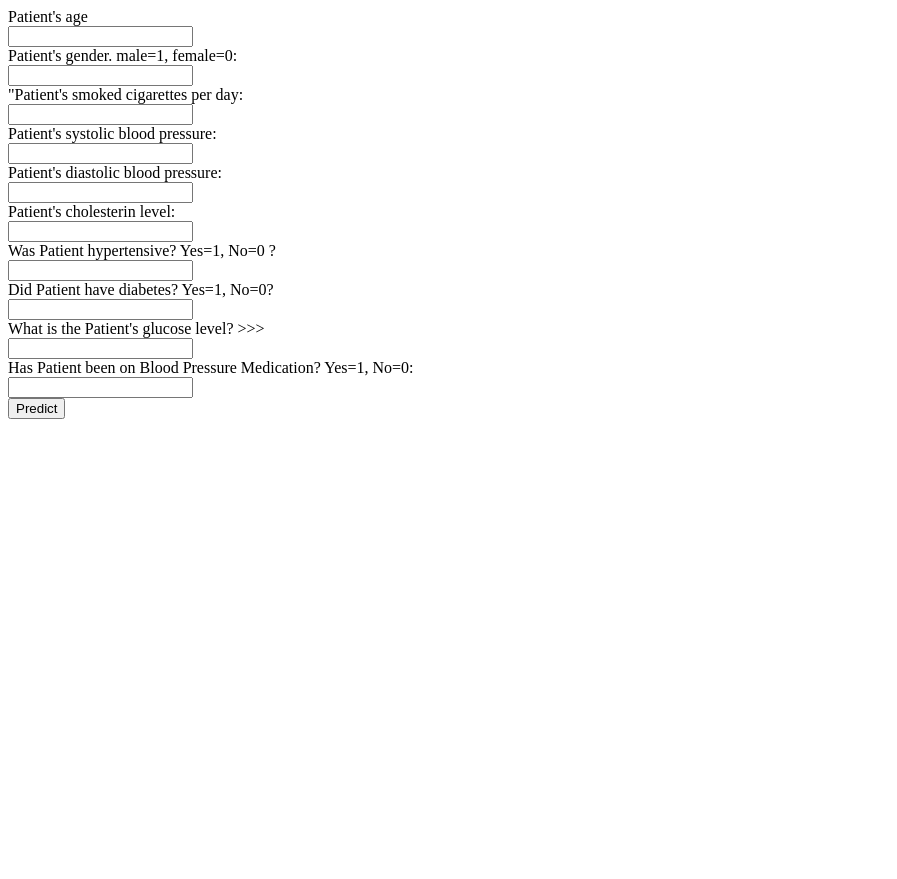
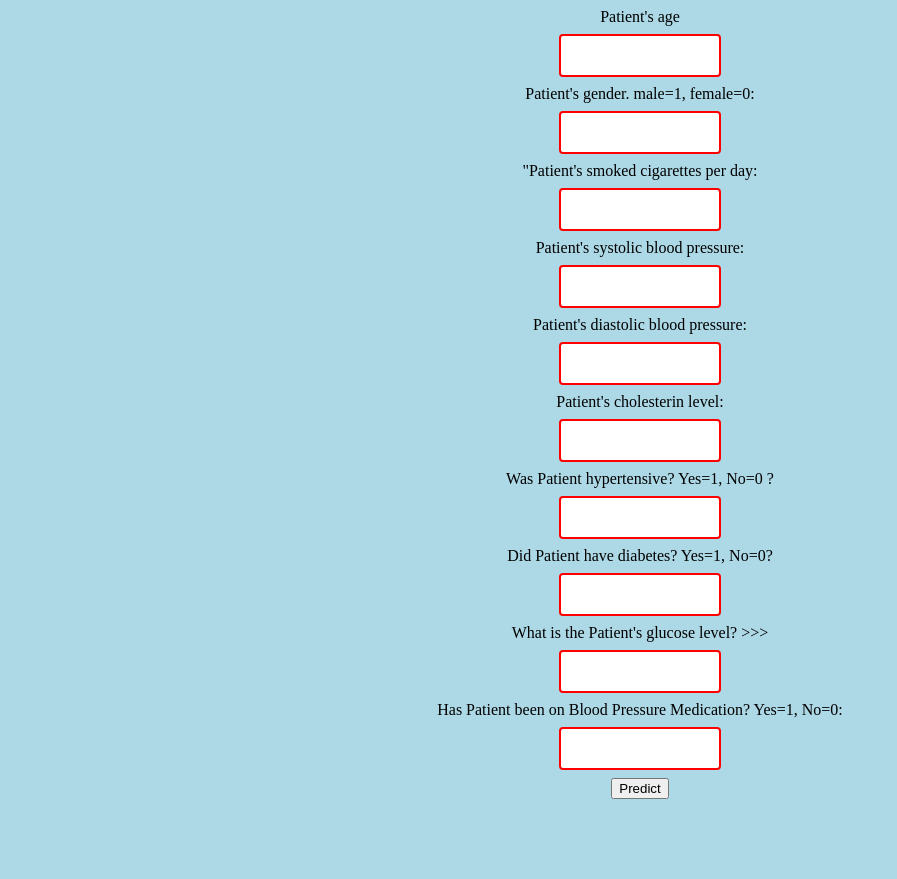
Before and after one commit to subhanu777/heartDiseaseDetection, a Flask app: page / in a window 1280 px wide. Shown: the whole page, without its empty margins (0-897 px from the left). Before the commit the page ends 419 px from the top, so only its background shows below. Run offline with Flask 2, Linux system fonts and the light colour scheme; parts of the project's set-up code (start-up, migrations or seed data) failed here and were passed over.

Commit message:
four commit

```diff
--- a/templates/index.html
+++ b/templates/index.html
@@ -5,6 +5,23 @@
     <meta http-equiv="X-UA-Compatible" content="IE=edge">
     <meta name="viewport" content="width=device-width, initial-scale=1.0">
     <title>Heart Diesease Classification</title>
+    <style>
+       input[type=text] {
+        width: 40%;
+        padding: 12px 20px;
+        margin: 8px 0;
+        box-sizing: border-box;
+        border: 2px solid red;
+        border-radius: 4px;
+      }
+      body {
+  background-color: lightblue;
+  text-align: center;
+}
+form {
+    display: inline-block;
+}
+      </style>
 </head>
 <body>
 
```
